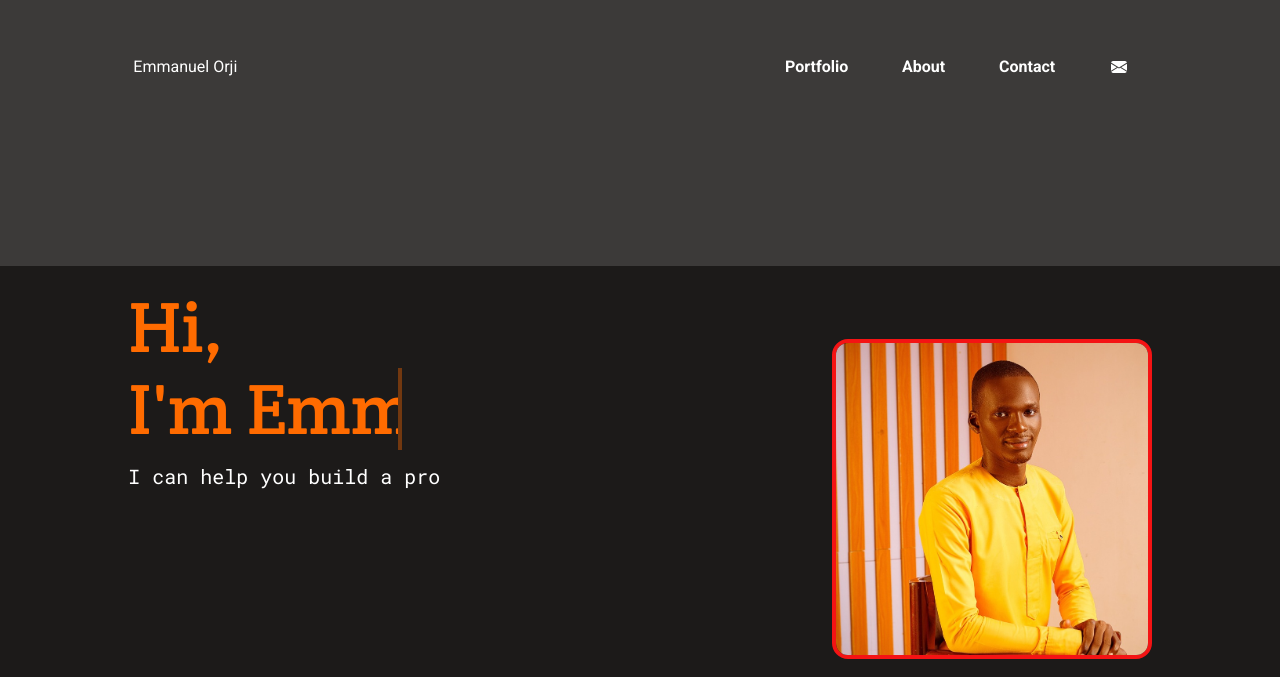
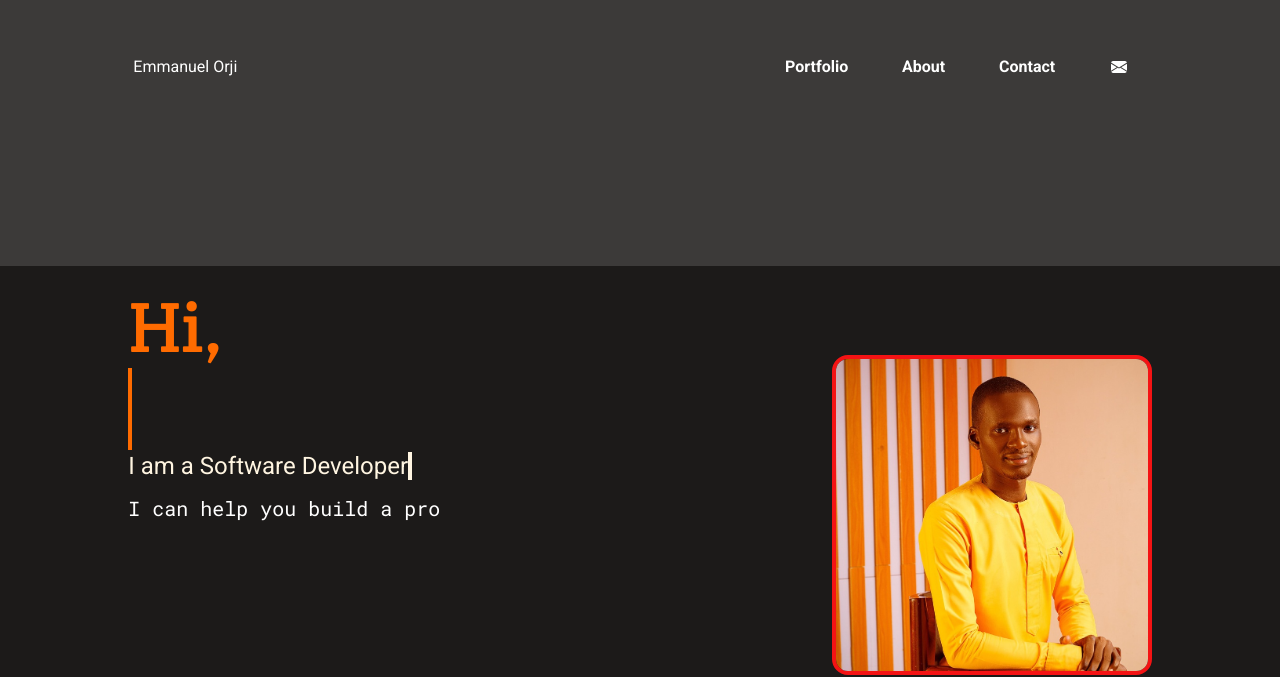
Before and after one commit to emmiiorji/portfolio, a React (Create React App) app: page / in a window 1280 px wide. Shown: the part 132-809 px from the top of the page. Built offline with nearby package versions, Linux system fonts and the light colour scheme.

Commit message:
Remove unused configuration from tailwind config

```diff
--- a/tailwind.config.js
+++ b/tailwind.config.js
@@ -13,6 +13,7 @@
       headerBgDesktop: 'url(./assets/img/Illustration-header.png)',
     },
     screens: {
+      ssm: '500px',
       sm: '640px',
       md: '768px',
       tab: '900px',
@@ -45,9 +46,6 @@
         slideIn: 'slideIn 1s ease-in-out',
         slideOut: 'slideOut 1s ease-in-out',
         blinking: 'blinking 1s infinite',
-        typing: 'typing 10s 10s steps(100, end) forwards, blinking 1s infinite',
-        typeHeadlineName: 'typeHeadlineName 75s steps(50, end) infinite, blinking 1s infinite',
-        typeHeadlineTitle: 'typeHeadlineTitle 75s steps(50, end) infinite, blinking 1s infinite',
         showLines: 'showLines 10s 10s steps(4, end) forwards',
         slideXOut: 'slideXOut 10s ease forwards, blinking 1s infinite',
       },
@@ -66,44 +64,6 @@
           },
           '100%': {
             transform: 'translateY(calc(-100vh + 50px))',
-          },
-        },
-        typing: {
-          from: {
-            width: '0',
-          },
-          to: {
-            width: '100%',
-          },
-        },
-        typeHeadlineName: {
-          '0%, 2.6667%, 16%': {
-            width: '0',
-            display: 'block',
-          },
-          '2.6667%': {
-            width: '0',
-          },
-          '13.3333%': {
-            width: '100%',
-          },
-          '17.3333%, 100%': {
-            display: 'none',
-          },
-        },
-        typeHeadlineTitle: {
-          '0%, 17.333%': {
-            display: 'none',
-          },
-          '18.667%, 20%, 32%': {
-            width: '0',
-            display: 'block',
-          },
-          '29.333%': {
-            width: '100%',
-          },
-          '33.333%, 100%': {
-            display: 'none',
           },
         },
         blinking: {
```
